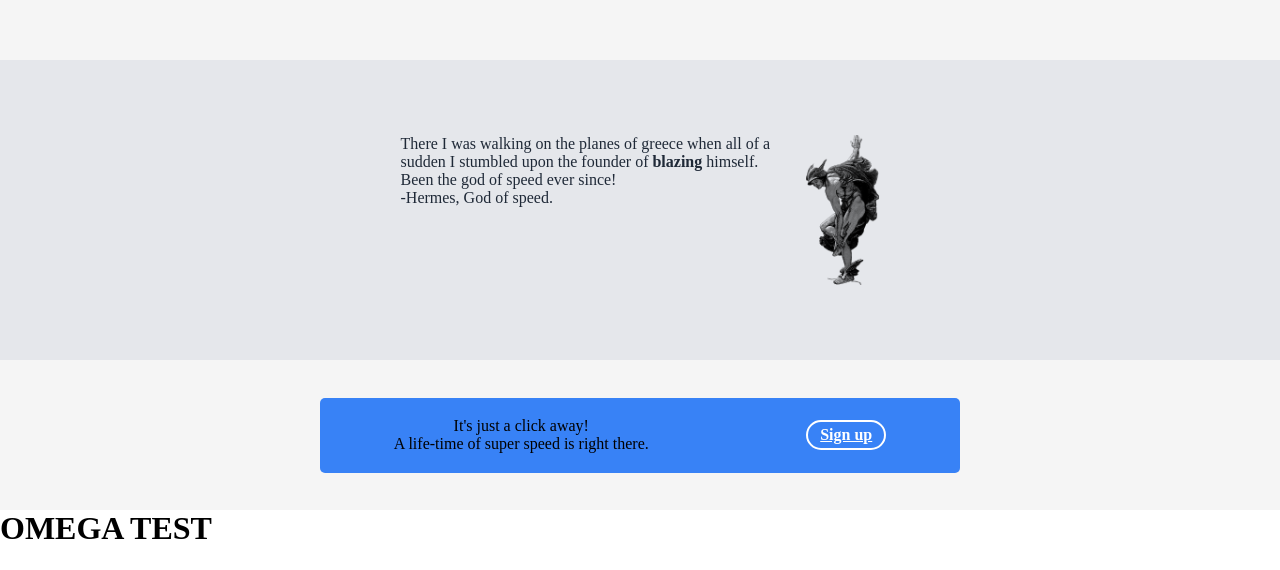
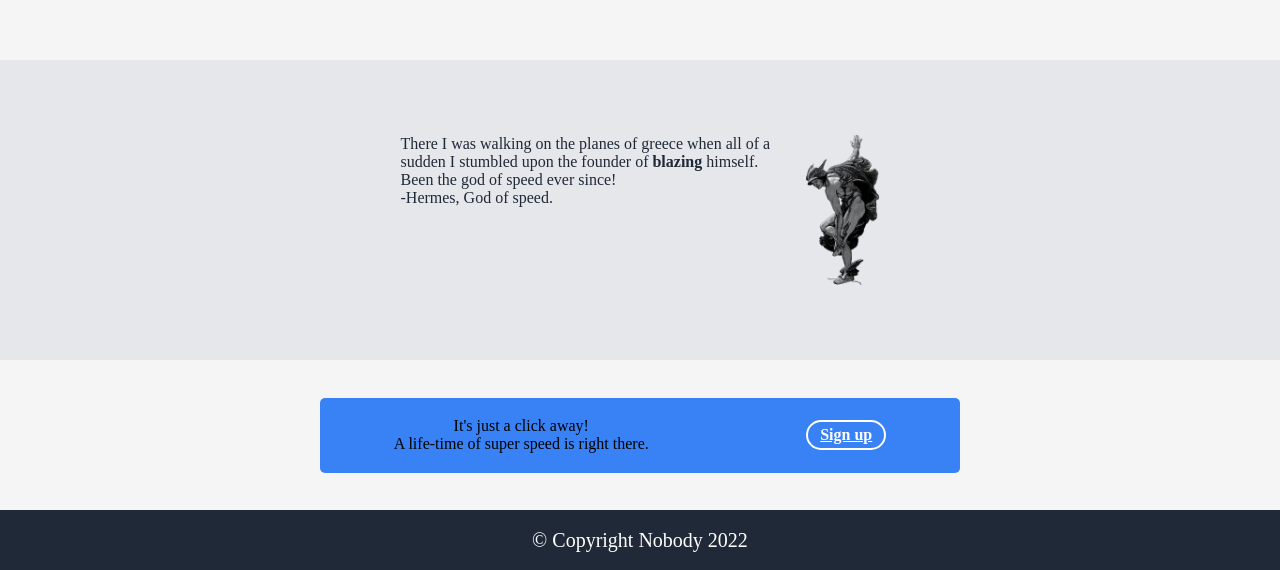
Before and after one commit to Visktor/First-Website, a plain HTML site: page Index.html in a window 1280 px wide. Shown: the part 600-1170 px from the top of the page. Before the commit the page ends 1147 px from the top, so only its background shows below. Drawn offline with Linux system fonts and the light colour scheme; some icons are missing.

Commit message:
Add footer
provisory final version. This will likely be modified in the future
when my knowledge of css reaches new levels. Until then, I'm proud of
my progress so far.

```diff
--- a/Index.html
+++ b/Index.html
@@ -116,6 +116,6 @@
         </div>
       </section>
     </main>
-    <footer><div><h1>OMEGA TEST</h1></div></footer>
+    <footer><div><p>© Copyright Nobody 2022</p></div></footer>
   </body>
 </html>
--- a/Styles.css
+++ b/Styles.css
@@ -217,3 +217,14 @@ blockquote{
     color: white;
     font-weight: bolder;
 }
+
+footer{
+    display: flex;
+    align-items: center;
+    justify-content: center;
+    background-color: #1f2937;
+    width: 100%;
+    height:60px;
+    color: white;
+    font-size:20px;
+}
```
